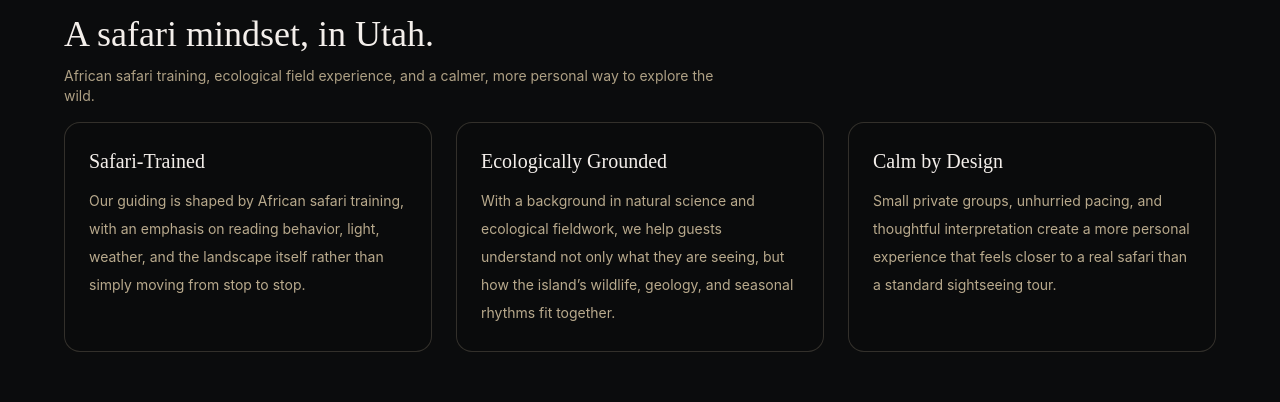
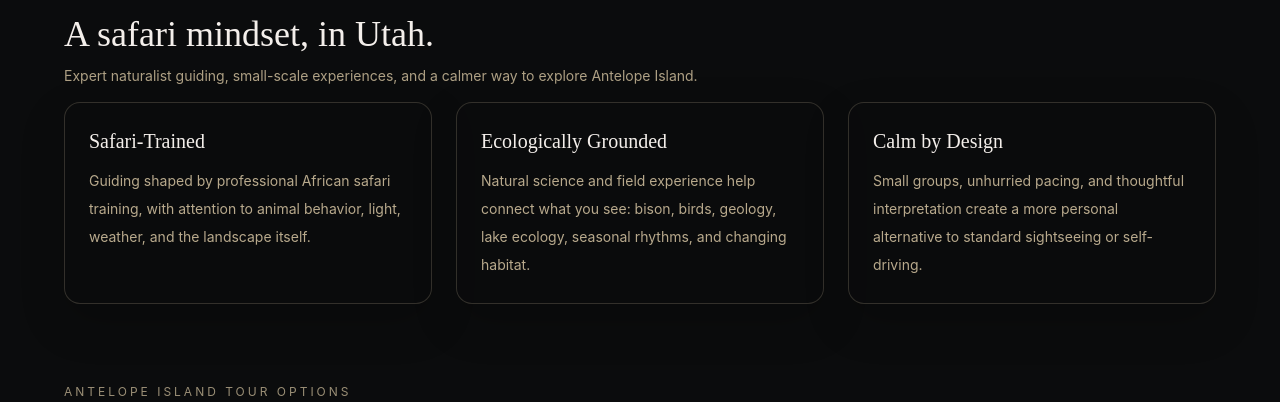
Before and after one commit to Clayton-Andersen/Safari-Utah-Flagship, a Next.js app: page / in a window 1280 px wide. Shown: the part 767-1169 px from the top of the page. Built offline with nearby package versions, Linux system fonts and the light colour scheme.

Commit message:
Tighten value pillars copy

```diff
--- a/components/home/ValuePillars.tsx
+++ b/components/home/ValuePillars.tsx
@@ -3,30 +3,31 @@ import Section from "../shared/Section";
 const pillars = [
   {
     title: "Safari-Trained",
-    body: "Our guiding is shaped by African safari training, with an emphasis on reading behavior, light, weather, and the landscape itself rather than simply moving from stop to stop.",
+    body: "Guiding shaped by professional African safari training, with attention to animal behavior, light, weather, and the landscape itself.",
   },
   {
     title: "Ecologically Grounded",
-    body: "With a background in natural science and ecological fieldwork, we help guests understand not only what they are seeing, but how the island’s wildlife, geology, and seasonal rhythms fit together.",
+    body: "Natural science and field experience help connect what you see: bison, birds, geology, lake ecology, seasonal rhythms, and changing habitat.",
   },
   {
     title: "Calm by Design",
-    body: "Small private groups, unhurried pacing, and thoughtful interpretation create a more personal experience that feels closer to a real safari than a standard sightseeing tour.",
+    body: "Small groups, unhurried pacing, and thoughtful interpretation create a more personal alternative to standard sightseeing or self-driving.",
   },
 ];
 
 export default function ValuePillars() {
   return (
     <Section
+      id="why-safari-utah"
       eyebrow="Why Safari Utah"
       title="A safari mindset, in Utah."
-      subtitle="African safari training, ecological field experience, and a calmer, more personal way to explore the wild."
+      subtitle="Expert naturalist guiding, small-scale experiences, and a calmer way to explore Antelope Island."
     >
       <div className="grid gap-6 md:grid-cols-3">
         {pillars.map((pillar) => (
           <div
             key={pillar.title}
-            className="rounded-2xl border border-sand/20 bg-night/40 p-6"
+            className="rounded-2xl border border-sand/20 bg-night/40 p-6 shadow-[0_18px_45px_rgba(0,0,0,0.18)]"
           >
             <h3 className="mb-3 font-serif text-xl text-bone">
               {pillar.title}
```
